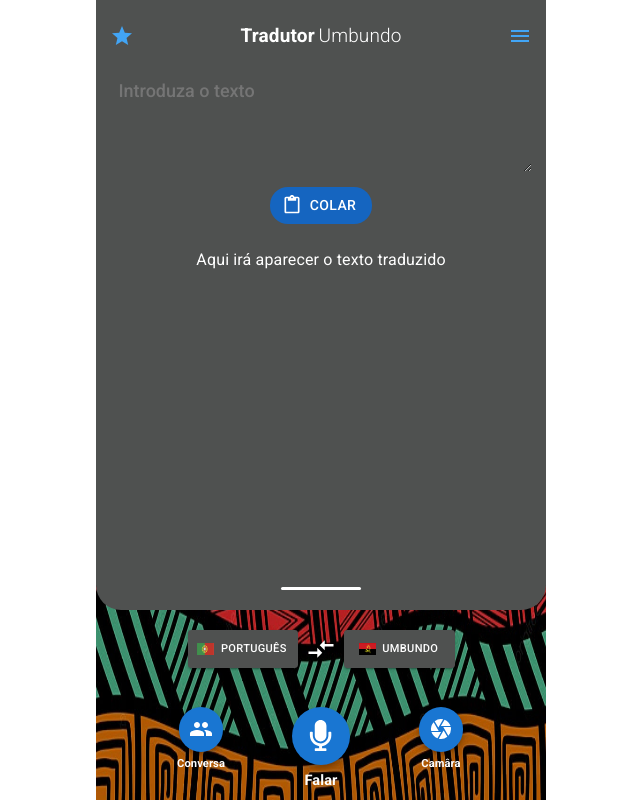
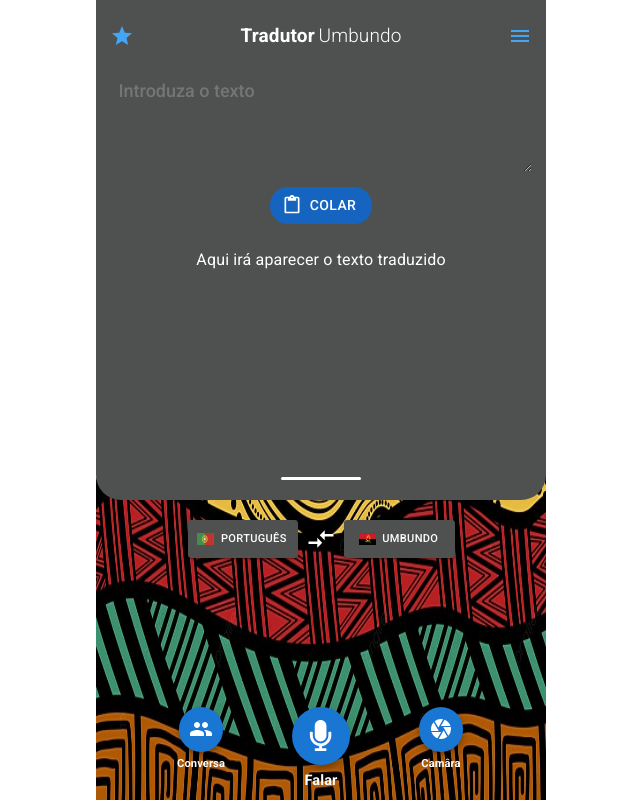
Before and after one commit to Francisco-Fetapi/portuguese-umbundo-dictionary, a React (Vite) app: page / in a window 1280 px wide. Shown: the whole page, without its empty margins (319-959 px from the left). Built offline with nearby package versions, Linux system fonts and the light colour scheme.

Commit message:
some adjusts

```diff
--- a/src/styles/General.ts
+++ b/src/styles/General.ts
@@ -16,9 +16,13 @@ export const Text = styled(Typography)`` as typeof Typography;
 
 export const HeaderContainer = styled.div`
   height: calc(100vh - 190px);
+  max-height: 500px;
+  min-height: 350px;
   overflow-y: auto;
   width: 100%;
   background-color: var(--primary-color);
+
+  padding-bottom: 20px;
 
   border-bottom-left-radius: 25px;
   border-bottom-right-radius: 25px;
```
